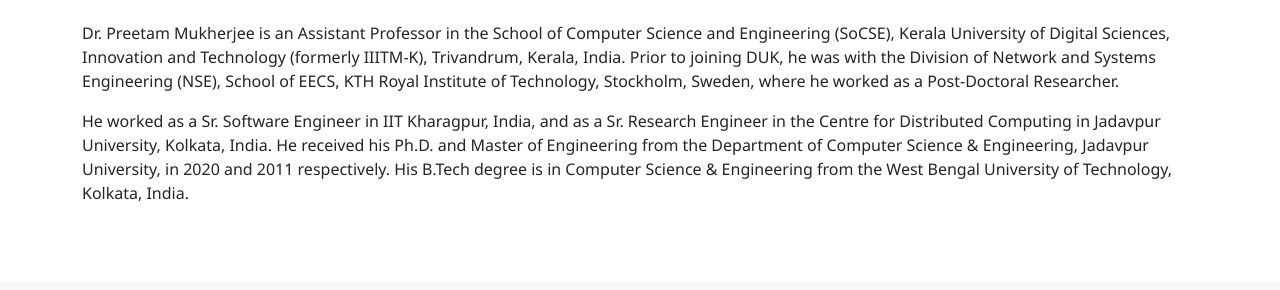
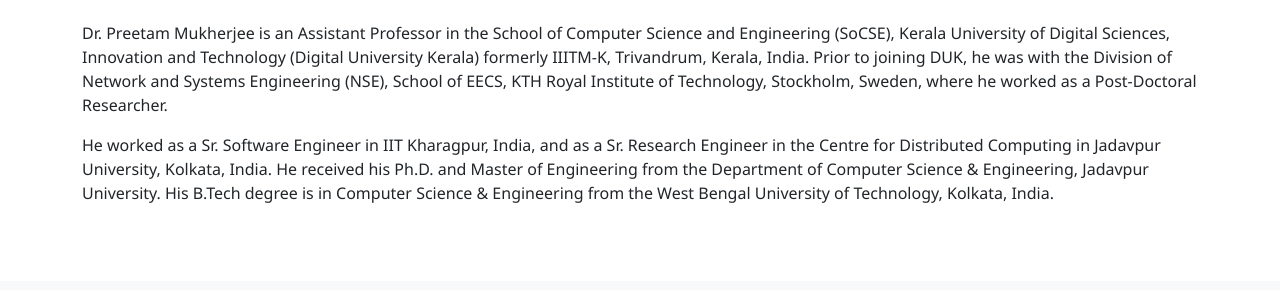
Before and after one commit to preetammukherjee/preetammukherjee.github.io, a plain HTML site: page index.html in a window 1280 px wide. Shown: the part 510-800 px from the top of the page. Drawn offline with nearby package versions, Linux system fonts and the light colour scheme.

Commit message:
Update biography of Dr. Preetam Mukherjee

```diff
--- a/index.html
+++ b/index.html
@@ -86,10 +86,10 @@
     <div class="container">
       <h2>Background</h2>
       <p>
-        Dr. Preetam Mukherjee is an Assistant Professor in the School of Computer Science and Engineering (SoCSE), Kerala University of Digital Sciences, Innovation and Technology (formerly IIITM-K), Trivandrum, Kerala, India. Prior to joining DUK, he was with the Division of Network and Systems Engineering (NSE), School of EECS, KTH Royal Institute of Technology, Stockholm, Sweden, where he worked as a Post-Doctoral Researcher.
+        Dr. Preetam Mukherjee is an Assistant Professor in the School of Computer Science and Engineering (SoCSE), Kerala University of Digital Sciences, Innovation and Technology (Digital University Kerala) formerly IIITM-K, Trivandrum, Kerala, India. Prior to joining DUK, he was with the Division of Network and Systems Engineering (NSE), School of EECS, KTH Royal Institute of Technology, Stockholm, Sweden, where he worked as a Post-Doctoral Researcher.
       </p>
       <p>
-        He worked as a Sr. Software Engineer in IIT Kharagpur, India, and as a Sr. Research Engineer in the Centre for Distributed Computing in Jadavpur University, Kolkata, India. He received his Ph.D. and Master of Engineering from the Department of Computer Science & Engineering, Jadavpur University, in 2020 and 2011 respectively. His B.Tech degree is in Computer Science & Engineering from the West Bengal University of Technology, Kolkata, India.
+        He worked as a Sr. Software Engineer in IIT Kharagpur, India, and as a Sr. Research Engineer in the Centre for Distributed Computing in Jadavpur University, Kolkata, India. He received his Ph.D. and Master of Engineering from the Department of Computer Science & Engineering, Jadavpur University. His B.Tech degree is in Computer Science & Engineering from the West Bengal University of Technology, Kolkata, India.
       </p>
     </div>
   </section>
```
